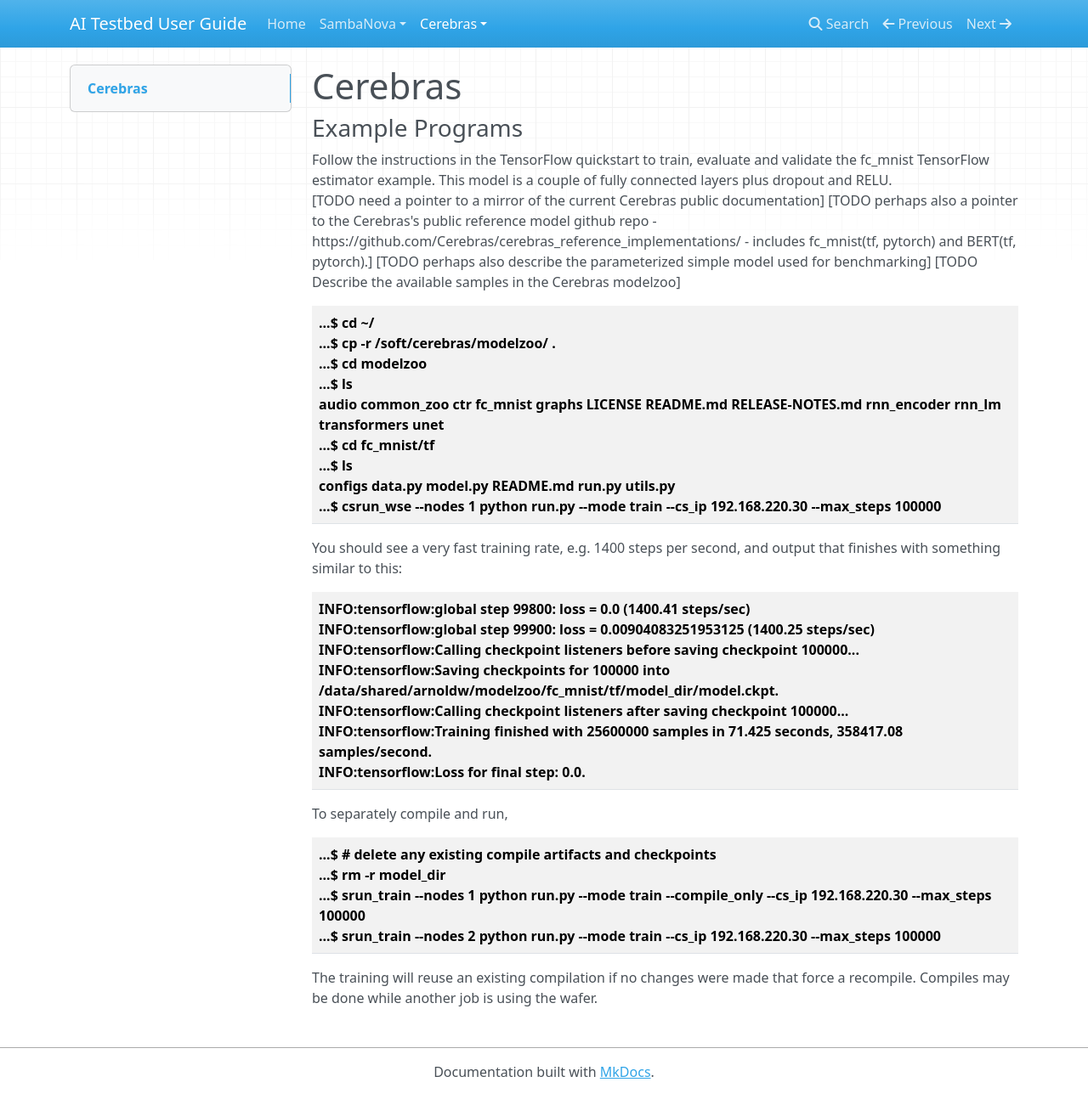
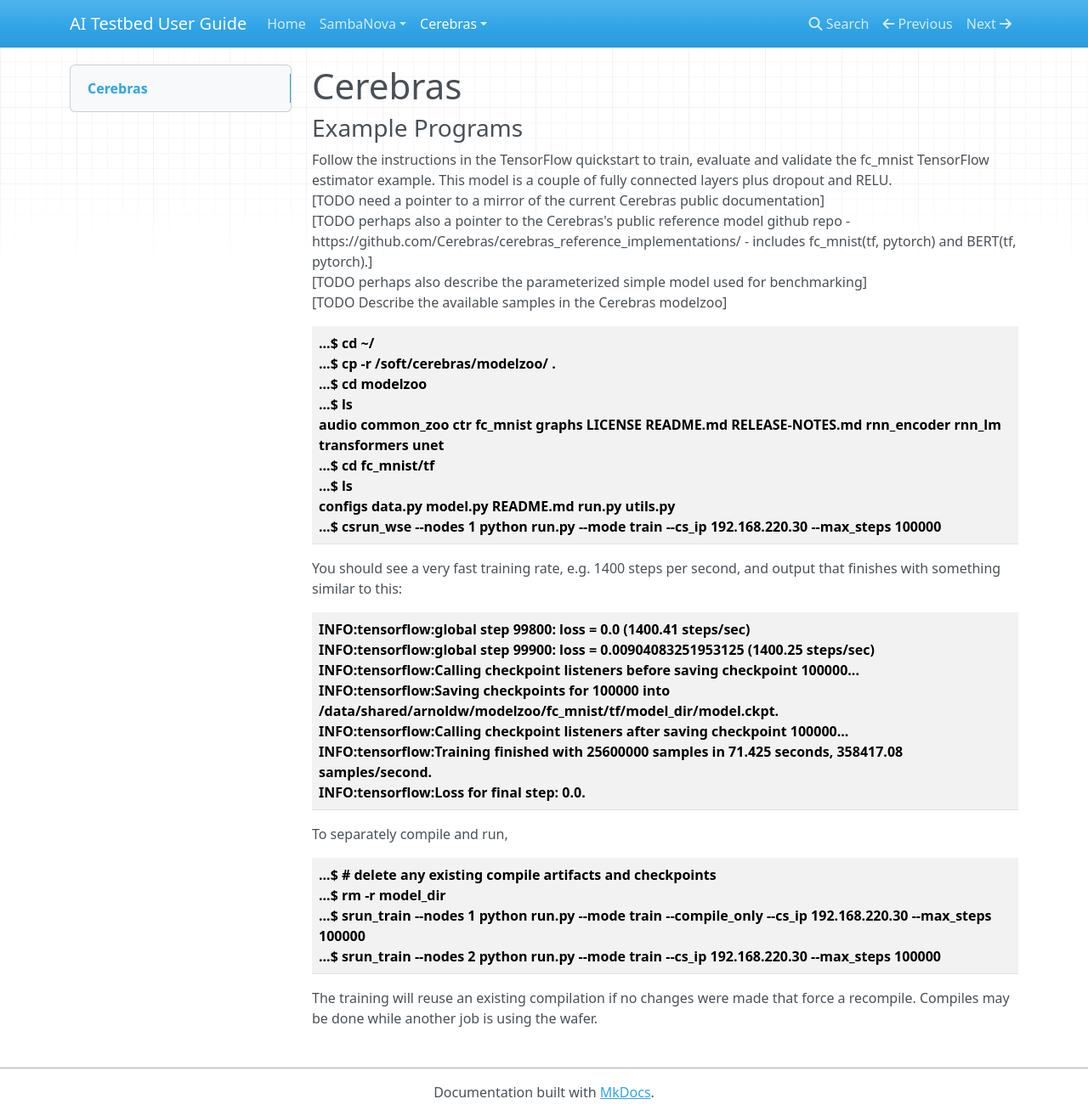
Before and after one commit to argonne-lcf/ai-testbed-userdocs, an MkDocs documentation site: the page built from docs/cerebras/Example-Programs.md, in a window 1280 px wide and 1314 px high. Shown: the whole window at 85% size. Built offline with MkDocs 1.6.1, drawn with Linux system fonts in a browser that asks for light colours; nearby versions of some CDN libraries.

Commit message:
another mod

```diff
--- a/docs/cerebras/Example-Programs.md
+++ b/docs/cerebras/Example-Programs.md
@@ -3,10 +3,10 @@
 
 ### Example Programs
 Follow the instructions in the TensorFlow quickstart to train, evaluate and validate the fc\_mnist TensorFlow estimator example. This model is a couple of fully connected layers plus dropout and RELU. <br>
-[TODO need a pointer to a mirror of the current Cerebras public documentation]
-[TODO perhaps also a pointer to the Cerebras's public reference model github repo -  https://github.com/Cerebras/cerebras_reference_implementations/ - includes fc_mnist(tf, pytorch) and BERT(tf, pytorch).]
-[TODO perhaps also describe the parameterized simple model used for benchmarking]
-[TODO Describe the available samples in the Cerebras modelzoo]
+[TODO need a pointer to a mirror of the current Cerebras public documentation]<br>
+[TODO perhaps also a pointer to the Cerebras's public reference model github repo -  https://github.com/Cerebras/cerebras_reference_implementations/ - includes fc_mnist(tf, pytorch) and BERT(tf, pytorch).]<br>
+[TODO perhaps also describe the parameterized simple model used for benchmarking]<br>
+[TODO Describe the available samples in the Cerebras modelzoo]<br>
 
 <table>
 <tbody>
```
